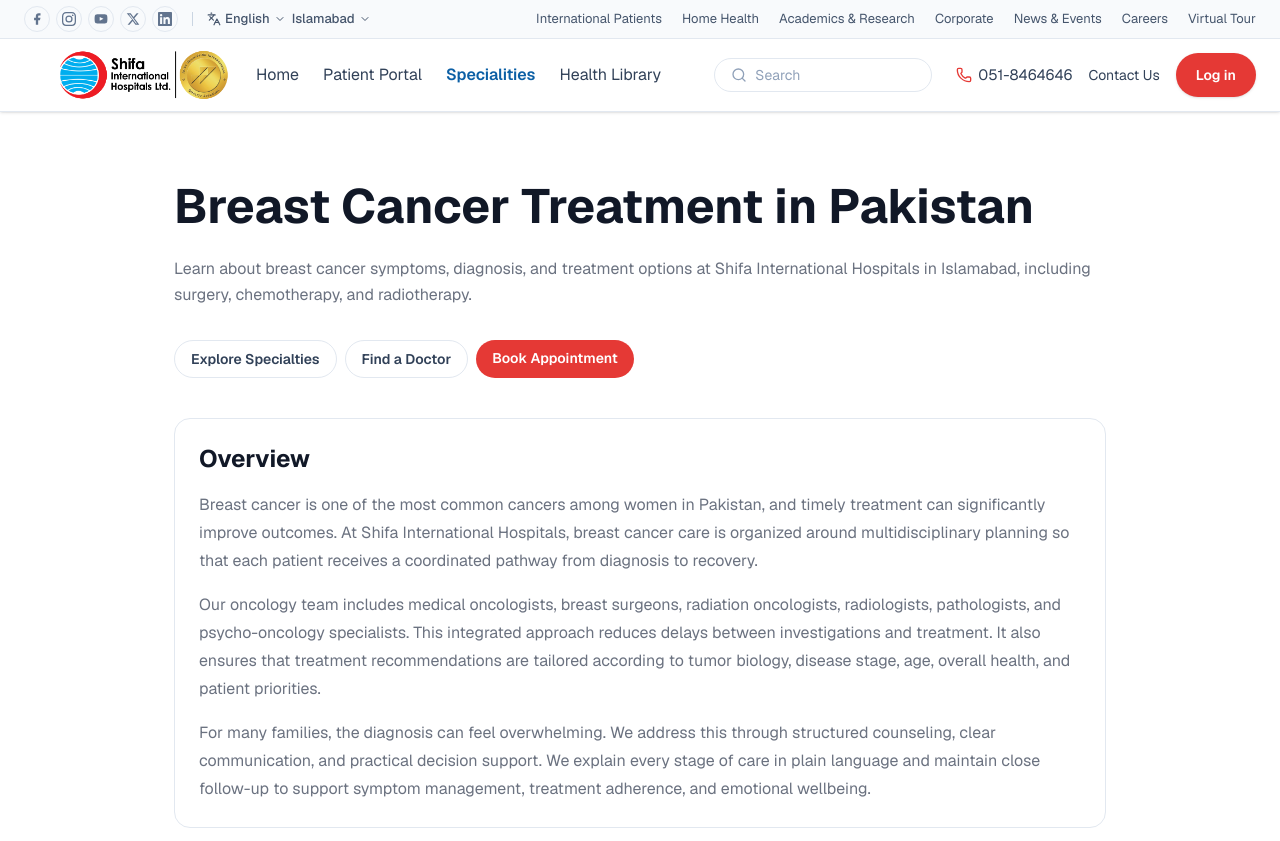
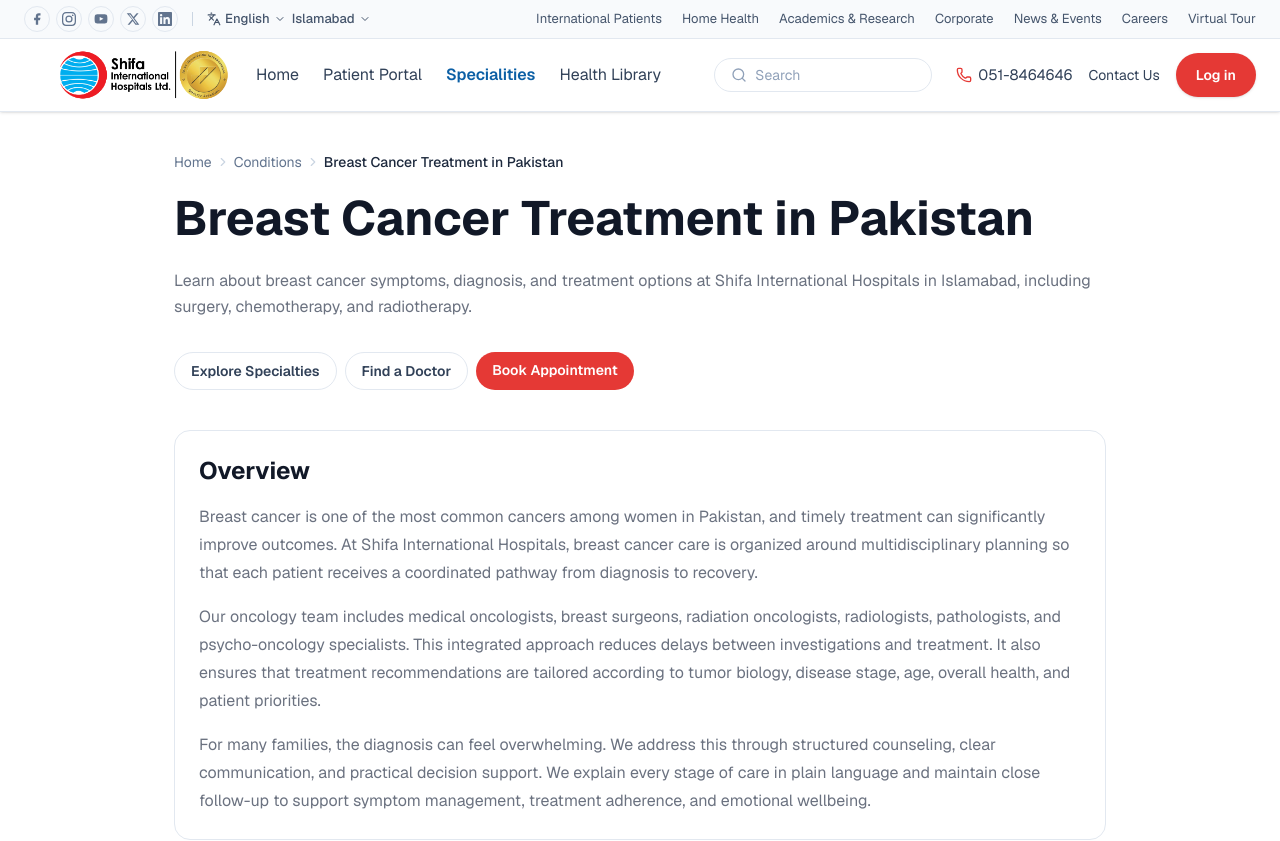
Before and after one commit to abdullahxfarooqui/test.shifa, a Next.js app: page /conditions/breast-cancer-treatment in a window 1280 px wide. Shown: the top 841 px of the page. Built offline with nearby package versions, Linux system fonts and the light colour scheme; no server answers.

Commit message:
seo(phase3): breadcrumb schema + visual breadcrumb — conditions, doctors, health-library, specialty pages

```diff
--- a/src/app/conditions/[condition]/page.tsx
+++ b/src/app/conditions/[condition]/page.tsx
@@ -11,6 +11,8 @@
 } from "@/lib/medical-data";
 import type { MedicalConditionSchema, FAQSchema } from "@/lib/schema-types";
 import { stringifySchema } from "@/lib/schema-types";
+import { Breadcrumb } from "@/components/ui/Breadcrumb";
+import { BreadcrumbSchema } from "@/components/schema/BreadcrumbSchema";
 
 type ConditionPageProps = {
   params: Promise<{
@@ -92,6 +94,12 @@
     })),
   };
 
+  const crumbs = [
+    { name: "Home", href: "/" },
+    { name: "Conditions", href: "/conditions" },
+    { name: item.name, href: `/conditions/${item.slug}` },
+  ];
+
   return (
     <main className="bg-[var(--brand-bg)] pb-20">
       <script
@@ -102,9 +110,11 @@
         type="application/ld+json"
         dangerouslySetInnerHTML={{ __html: stringifySchema(faqSchema) }}
       />
+      <BreadcrumbSchema crumbs={crumbs} />
 
-      <section className="mx-auto max-w-[980px] px-4 pt-16 lg:px-6">
-        <h1 className="text-balance text-4xl font-bold leading-tight text-[var(--text-dark)] sm:text-5xl">{item.name}</h1>
+      <section className="mx-auto max-w-[980px] px-4 pt-10 lg:px-6">
+        <Breadcrumb crumbs={crumbs} />
+        <h1 className="mt-4 text-balance text-4xl font-bold leading-tight text-[var(--text-dark)] sm:text-5xl">{item.name}</h1>
         <p className="mt-5 text-base leading-relaxed text-[var(--text-muted)]">{item.description}</p>
 
         <div className="mt-8 flex flex-wrap gap-2">
--- a/src/app/doctors/[doctor]/page.tsx
+++ b/src/app/doctors/[doctor]/page.tsx
@@ -6,6 +6,8 @@
 import { conditions, doctors, getDoctorBySlug, getSpecialtyBySlug } from "@/lib/medical-data";
 import type { PhysicianSchema } from "@/lib/schema-types";
 import { stringifySchema } from "@/lib/schema-types";
+import { Breadcrumb } from "@/components/ui/Breadcrumb";
+import { BreadcrumbSchema } from "@/components/schema/BreadcrumbSchema";
 
 type DoctorPageProps = {
   params: Promise<{
@@ -79,14 +81,25 @@
     url: `https://www.shifa.com.pk/doctors/${item.slug}`,
   };
 
+  const crumbs = [
+    { name: "Home", href: "/" },
+    { name: "Doctors", href: "/doctors" },
+    { name: item.name, href: `/doctors/${item.slug}` },
+  ];
+
   return (
     <main className="bg-[var(--brand-bg)] pb-20">
       <script
         type="application/ld+json"
         dangerouslySetInnerHTML={{ __html: stringifySchema(physicianSchema) }}
       />
+      <BreadcrumbSchema crumbs={crumbs} />
 
-      <section className="mx-auto max-w-[1080px] px-4 pt-16 lg:px-6">
+      <section className="mx-auto max-w-[1080px] px-4 pt-10 lg:px-6">
+        <Breadcrumb crumbs={crumbs} />
+      </section>
+
+      <section className="mx-auto max-w-[1080px] px-4 pt-6 lg:px-6">
         <div className="grid gap-6 rounded-3xl bg-white p-6 shadow-[0_20px_50px_-35px_rgba(2,6,23,0.62)] md:grid-cols-[320px_1fr]">
           <div className="relative h-[320px] overflow-hidden rounded-2xl border border-slate-200">
             <Image src={item.image} alt={item.name} fill className="object-cover" />
--- a/src/app/health-library/blogs/[slug]/page.tsx
+++ b/src/app/health-library/blogs/[slug]/page.tsx
@@ -4,6 +4,8 @@
 import { BlogDetailClient } from "@/components/blog/BlogDetailClient";
 import { articleEnhancements } from "@/data/article-enhancements";
 import { healthArticles } from "@/data/health-articles";
+import { Breadcrumb } from "@/components/ui/Breadcrumb";
+import { BreadcrumbSchema } from "@/components/schema/BreadcrumbSchema";
 
 export async function generateStaticParams() {
   return healthArticles.map((a) => ({ slug: a.slug }));
@@ -48,5 +50,20 @@
     keyStats: [{ value: "Read", label: "This Article", description: "For health insights" }],
   };
 
-  return <BlogDetailClient article={article} enhancement={enhancement} />;
+  const crumbs = [
+    { name: "Home", href: "/" },
+    { name: "Health Library", href: "/health-library" },
+    { name: "Blogs", href: "/health-library/blogs" },
+    { name: article.title, href: `/health-library/blogs/${slug}` },
+  ];
+
+  return (
+    <>
+      <BreadcrumbSchema crumbs={crumbs} />
+      <div className="mx-auto max-w-[980px] px-4 pt-6 lg:px-6">
+        <Breadcrumb crumbs={crumbs} />
+      </div>
+      <BlogDetailClient article={article} enhancement={enhancement} />
+    </>
+  );
 }
--- a/src/app/health-library/patient-guide/[slug]/page.tsx
+++ b/src/app/health-library/patient-guide/[slug]/page.tsx
@@ -2,6 +2,8 @@
 import { notFound } from "next/navigation";
 
 import { SectionWrapper } from "@/components/shared/SectionWrapper";
+import { Breadcrumb } from "@/components/ui/Breadcrumb";
+import { BreadcrumbSchema } from "@/components/schema/BreadcrumbSchema";
 
 const guideContent: Record<string, { title: string; intro: string }> = {
   "dengue-fever": {
@@ -43,8 +45,19 @@
 
   if (!item) notFound();
 
+  const crumbs = [
+    { name: "Home", href: "/" },
+    { name: "Health Library", href: "/health-library" },
+    { name: "Patient Guide", href: "/health-library/patient-guide" },
+    { name: item.title, href: `/health-library/patient-guide/${slug}` },
+  ];
+
   return (
     <main>
+      <BreadcrumbSchema crumbs={crumbs} />
+      <div className="mx-auto max-w-[980px] px-4 pt-6 lg:px-6">
+        <Breadcrumb crumbs={crumbs} />
+      </div>
       <SectionWrapper title={item.title} description={item.intro}>
         <div className="rounded-2xl border border-slate-200 bg-white p-5 text-sm text-slate-600">
           This page is structured for CMS-backed patient guide content under the health library architecture.
--- a/src/app/specialities/[slug]/islamabad/page.tsx
+++ b/src/app/specialities/[slug]/islamabad/page.tsx
@@ -276,6 +276,16 @@
       />
 
       <HeroSection name={data.name} tagline={data.tagline} stats={data.heroStats} />
+      <div className="mx-auto max-w-7xl px-4 pt-4 sm:px-6">
+        {/* visual breadcrumb — schema breadcrumb lives in structuredData @graph above */}
+        <nav aria-label="breadcrumb">
+          <ol className="flex flex-wrap items-center gap-1 text-sm text-slate-500">
+            <li><a href="/" className="hover:text-[#0B5FA5]">Home</a></li>
+            <li className="flex items-center gap-1"><span className="text-slate-300" aria-hidden="true">/</span><a href="/specialities" className="hover:text-[#0B5FA5]">Specialities</a></li>
+            <li className="flex items-center gap-1"><span className="text-slate-300" aria-hidden="true">/</span><span className="font-medium text-slate-800" aria-current="page">{data.name}</span></li>
+          </ol>
+        </nav>
+      </div>
 
       <StickySectionNav
         items={[
--- /dev/null
+++ b/src/components/schema/BreadcrumbSchema.tsx
@@ -0,0 +1,32 @@
+const SITE_URL = "https://www.shifa.com.pk";
+
+export type BreadcrumbCrumb = {
+  name: string;
+  href: string;
+};
+
+type BreadcrumbSchemaProps = {
+  crumbs: BreadcrumbCrumb[];
+};
+
+export function BreadcrumbSchema({ crumbs }: BreadcrumbSchemaProps) {
+  const schema = {
+    "@context": "https://schema.org",
+    "@type": "BreadcrumbList",
+    itemListElement: crumbs.map((crumb, index) => ({
+      "@type": "ListItem",
+      position: index + 1,
+      name: crumb.name,
+      item: crumb.href.startsWith("http") ? crumb.href : `${SITE_URL}${crumb.href}`,
+    })),
+  };
+
+  return (
+    <script
+      type="application/ld+json"
+      dangerouslySetInnerHTML={{
+        __html: JSON.stringify(schema).replace(/</g, "\\u003c"),
+      }}
+    />
+  );
+}
--- /dev/null
+++ b/src/components/ui/Breadcrumb.tsx
@@ -0,0 +1,36 @@
+import Link from "next/link";
+import { ChevronRight } from "lucide-react";
+
+import type { BreadcrumbCrumb } from "@/components/schema/BreadcrumbSchema";
+
+type BreadcrumbProps = {
+  crumbs: BreadcrumbCrumb[];
+};
+
+export function Breadcrumb({ crumbs }: BreadcrumbProps) {
+  return (
+    <nav aria-label="breadcrumb">
+      <ol className="flex flex-wrap items-center gap-1 text-sm text-slate-500">
+        {crumbs.map((crumb, index) => {
+          const isLast = index === crumbs.length - 1;
+          return (
+            <li key={crumb.href} className="flex items-center gap-1">
+              {index > 0 && (
+                <ChevronRight className="h-3.5 w-3.5 shrink-0 text-slate-300" aria-hidden="true" />
+              )}
+              {isLast ? (
+                <span className="font-medium text-slate-800" aria-current="page">
+                  {crumb.name}
+                </span>
+              ) : (
+                <Link href={crumb.href} className="hover:text-[#0B5FA5]">
+                  {crumb.name}
+                </Link>
+              )}
+            </li>
+          );
+        })}
+      </ol>
+    </nav>
+  );
+}
```
Also changed, not shown: .claude/settings.local.json.
